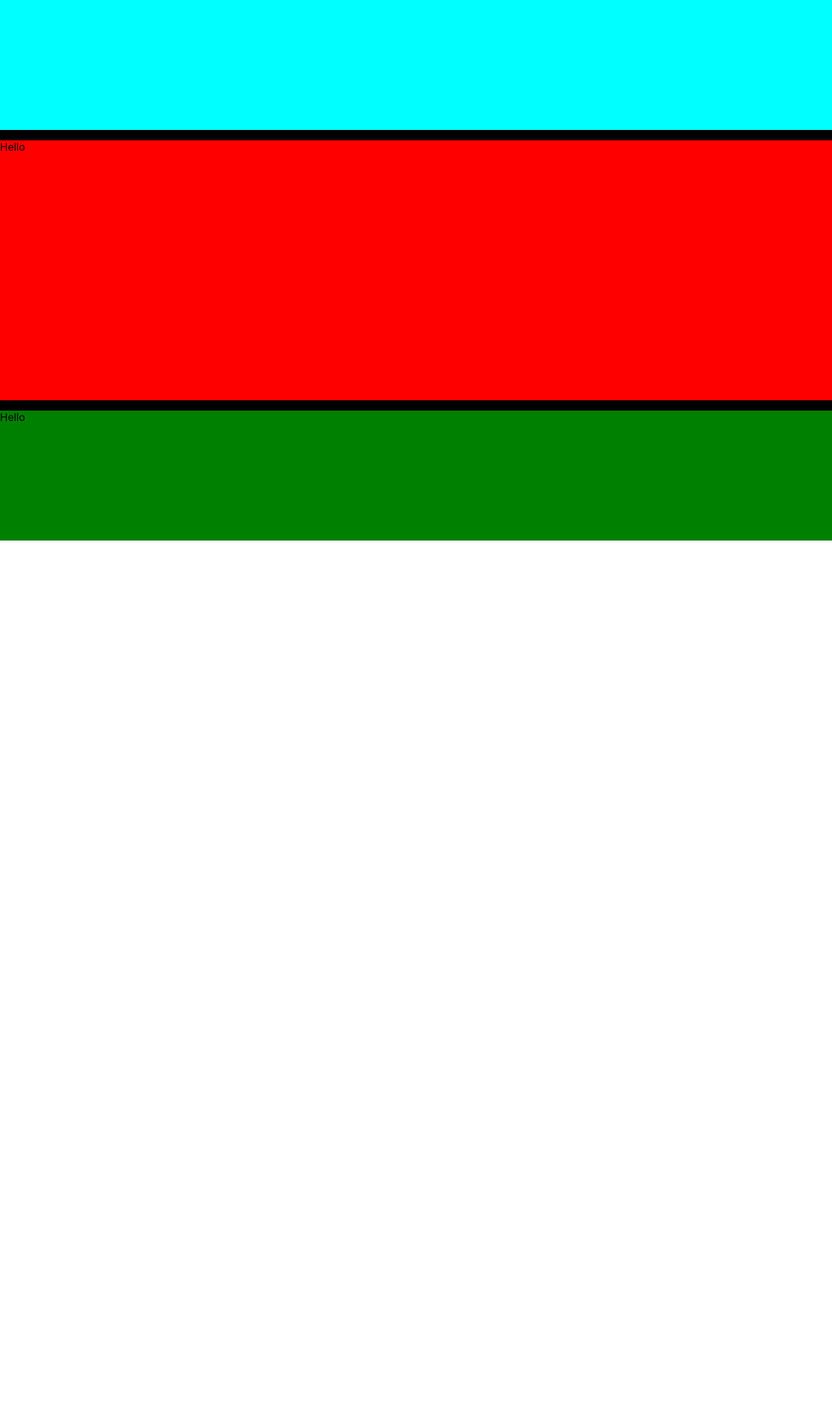
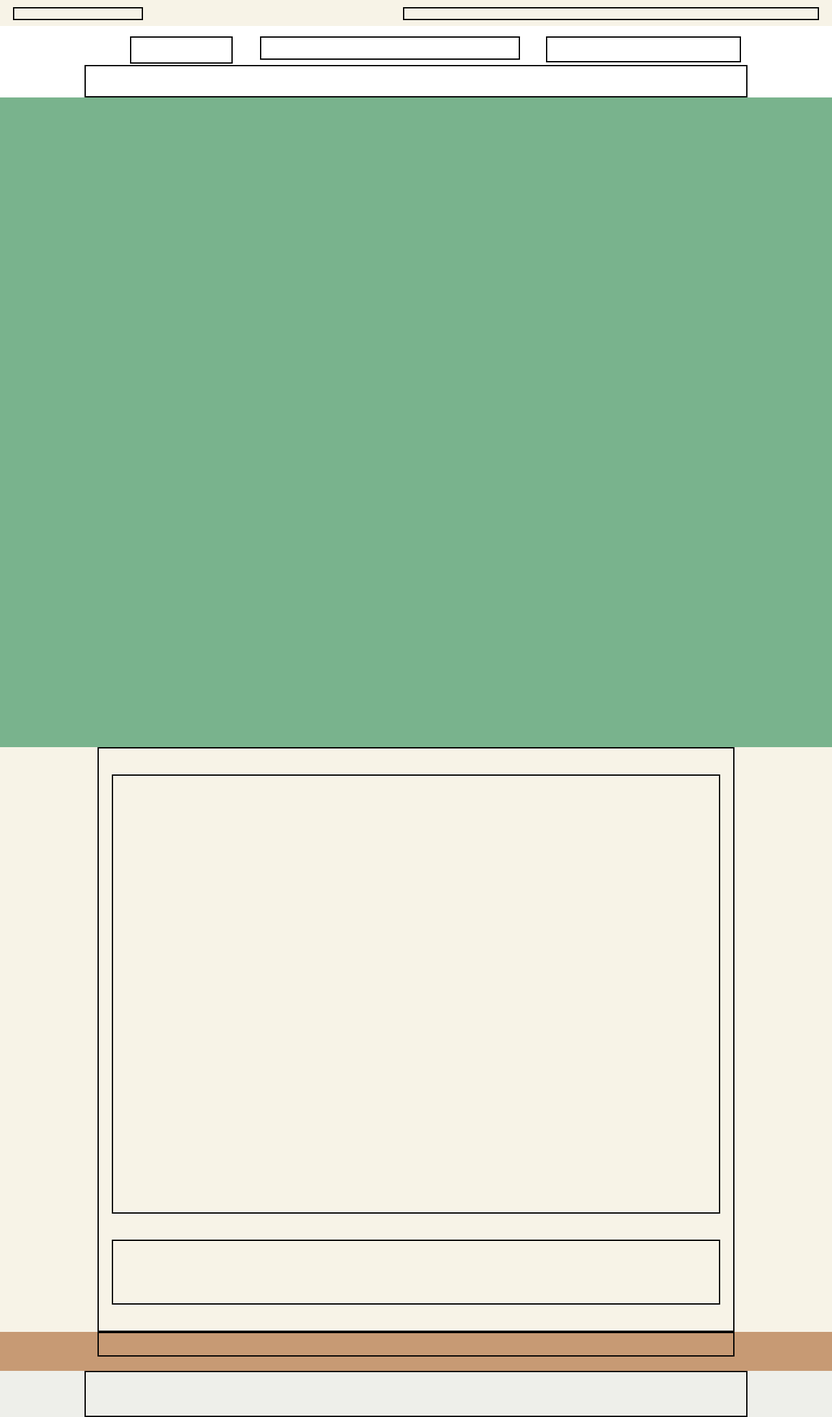
Before and after one commit to yuya-ka/satohuru-app, a React (Create React App) app: page / in a window 1280 px wide. Shown: the whole page at 65% size. Before the commit the page ends 832 px from the top, so only its background shows below. Built offline with nearby package versions, Linux system fonts and the light colour scheme.

Commit message:
12/6 ヘッダー/フッター

```diff
--- a/public/index.html
+++ b/public/index.html
@@ -1,5 +1,5 @@
 <!DOCTYPE html>
-<html lang="en">
+<html lang="ja">
   <head>
     <meta charset="utf-8" />
     <link rel="icon" href="%PUBLIC_URL%/favicon.ico" />
--- a/src/App.css
+++ b/src/App.css
@@ -1,6 +1,6 @@
 .app {
   height: 100%;
   width: 100%;
-  background-color: black;
+  /* background-color: black; */
   margin: 0;
 }
--- a/src/App.jsx
+++ b/src/App.jsx
@@ -4,57 +4,49 @@ import Header from './Header.jsx';
 import Main from './Main.jsx';
 import Footer from './Footer.jsx';
 
-import styled from "styled-components";
+// import styled from "styled-components";
 
 
 /* ---------------- css ---------------- */
-const StyledHeader = styled.header`
-  height: 200px;
-  width: auto;
-  background-color: aqua;
-  margin: 0;
-  .header-top {
-    height: 100%;
-    width: 50%;
-    background-color: black;
-  }
-`;
-console.log(StyledHeader);
-const StyledMain = styled.main`
-  height: 400px;
-  width: auto;
-  background-color: red;
-  margin: 0;
-`;
-const StyledFooter = styled.footer`
-  height: 200px;
-  width: auto;
-  background-color: green;
-`;
+// const StyledHeader = styled.header`
+//   height: 200px;
+//   width: auto;
+//   background-color: aqua;
+//   margin: 0;
+//   .header-top {
+//     height: 100%;
+//     width: 50%;
+//     background-color: black;
+//   }
+// `;
+// console.log(StyledHeader);
+// const StyledMain = styled.main`
+//   height: 400px;
+//   width: auto;
+//   background-color: red;
+//   margin: 0;
+// `;
+// const StyledFooter = styled.footer`
+//   height: 200px;
+//   width: auto;
+//   background-color: green;
+// `;
 
 /* ---------------- jsx ---------------- */
 const App = () => {
   return (
     <>
-    <div className="app">
+    <div className='app'>
+      <div className='header'>
+        <Header />
+      </div>
 
-      {/* <div className='header'> */}
-        <StyledHeader>
-        <Header />
-        </StyledHeader>
-      {/* </div> */}
-
-      {/* <div className='main'> */}
-        <StyledMain>
+      <div className='main'>
         <Main />
-        </StyledMain>
-      {/* </div> */}
-      {/* <div className='footer'> */}
-        <StyledFooter>
+      </div>
+      <div className='footer'>
         <Footer />
-        </StyledFooter>
-      {/* </div> */}
-
+      </div>
     </div>
     </>
   );
--- a/src/Footer.jsx
+++ b/src/Footer.jsx
@@ -1,8 +1,29 @@
+import './style/footer.css';
+
 const Footer = () => {
   return (
-    <div className="footer">
-      <p>Hello</p>
-    </div>
+    <footer className='footer'>
+      <div className='footer-top'>
+        <div className='footer-top-content'>
+          <div className='footer-top-content-first'></div>
+          <div className='footer-top-content-last'></div>
+        </div>
+      </div>
+      <div className='footer-center'>
+        <div className='footer-center-content'>
+          <div className='footer-center-content-list'>
+
+          </div>
+        </div>
+      </div>
+      <div className='footer-bottom'>
+        <div className='footer-bottom-content'>
+          <div className='footer-bottom-content-logo'></div>
+          <div className='footer-bottom-content-copy'></div>
+        </div>
+
+      </div>
+    </footer>
   );
 }
 
--- a/src/Header.jsx
+++ b/src/Header.jsx
@@ -1,14 +1,20 @@
+import './style/header.css';
 
 const Header = () => {
   return (
-    <div className="header">
-      <div className="header-top">
+    <header className='header'>
+      <div className='header-top'>
+        <p className='header-top-tagline'></p>
+        <ul className='header-top-nav'></ul>
       </div>
-      <div className="header-center">
+      <div className='header-center'>
+        <div className='header-center-logo'></div>
+        <div className='header-center-search'></div>
+        <div className='header-center-nav'></div>
       </div>
-      <div className="header-bottom">
+      <div className='header-bottom'>
       </div>
-    </div>
+    </header>
   );
 }
 
--- a/src/Main.jsx
+++ b/src/Main.jsx
@@ -1,7 +1,14 @@
+import './style/main.css';
+
 const Main = () => {
   return (
     <div className="main">
-      <p>Hello</p>
+      <div className="main-top">
+      </div>
+      <div className="main-center">
+      </div>
+      <div className="main-bottom">
+      </div>
     </div>
   );
 }
--- a/src/index.js
+++ b/src/index.js
@@ -8,7 +8,7 @@ import reportWebVitals from './reportWebVitals';
 const root = ReactDOM.createRoot(document.getElementById('root'));
 root.render(<App />);
 
-
+console.log(root);
 // If you want to start measuring performance in your app, pass a function
 // to log results (for example: reportWebVitals(console.log))
 // or send to an analytics endpoint. Learn more: https://bit.ly/CRA-vitals
--- /dev/null
+++ b/src/style/footer.css
@@ -0,0 +1,89 @@
+.footer {
+  min-width: 1020px;
+  margin: 0;
+  padding: 0;
+  width: auto;
+  height: auto;
+  position: relative;
+  z-index: 400;
+}
+/* ---------------- top ---------------- */
+.footer .footer-top {
+  margin: 0;
+  padding: 0;
+  background-color: #f7f3e7;
+  min-width: 1020px;
+}
+.footer .footer-top .footer-top-content {
+  width: 980px;
+  margin: 0 auto;
+  padding: 40px 20px;
+  box-sizing: border-box;
+  border: solid 2px black;
+}
+.footer .footer-top .footer-top-content .footer-top-content-first {
+  height: 676.4px;
+  margin: 0;
+  padding: 0;
+  box-sizing: border-box;
+  border: solid 2px black;
+}
+.footer .footer-top .footer-top-content .footer-top-content-last {
+  position: relative;
+  margin-top: 40px;
+  box-sizing: border-box;
+  border: solid 2px black;
+  height: 100px;
+}
+/* ---------------- center ---------------- */
+.footer .footer-center {
+  min-width: 1020px;
+  margin: 0;
+  padding: 0;
+  line-height: 1.7;
+  height: 60px;
+  background-color: #c79a74;
+}
+.footer .footer-center .footer-center-content {
+  width: 980px;
+  height: 37.8px;
+  margin: 0 auto;
+  padding: 21px 20px 0;
+  box-sizing: border-box;
+  border: solid 2px black;
+}
+/* ---------------- bottom ---------------- */
+.footer .footer-bottom {
+  position: relative;
+  width: 100%;
+  height: 71px;
+  background-color: #eeefea;
+  min-width: 1020px;
+  margin: 0;
+  padding: 0;
+  line-height: 1.7;
+}
+.footer .footer-bottom .footer-bottom-content {
+  width: 1020px;
+  height: 71px;
+  margin: 0 auto;
+  box-sizing: border-box;
+  border: solid 2px black;
+}
+/* .footer .footer-bottom .footer-bottom-content .footer-bottom-content-logo {
+  display: block;
+  position: absolute;
+  left: 20px;
+  top: 19px;
+  opacity: 1!important;
+  box-sizing: border-box;
+  border: solid 2px black;
+}
+.footer .footer-bottom .footer-bottom-content .footer-bottom-content-copy {
+  position: absolute;
+  right: 20px;
+  top: 27px;
+  line-height: 1.4;
+  box-sizing: border-box;
+  border: solid 2px black;
+} */
--- /dev/null
+++ b/src/style/header.css
@@ -0,0 +1,102 @@
+.header {
+  min-width: 1020px;
+  margin: 0;
+  padding: 0;
+  width: auto;
+  height: auto;
+  position: relative;
+}
+/* ---------------- top ---------------- */
+.header .header-top {
+  margin: 0;
+  padding: 0;
+  width: 100%;
+  height: 40px;
+  background-color: #f7f3e7;
+  display: block;
+}
+.header .header-top .header-top-tagline {
+  margin: 0;
+  padding: 0;
+  width: 200px;
+  height: 20px;
+  position: absolute;
+  box-sizing: border-box;
+  border: solid 2px black;
+  left: 20px;
+  top: 11px;
+  line-height: 1.4;
+}
+.header .header-top .header-top-nav {
+  margin: 0;
+  padding: 0;
+  width: 50%;
+  height: 20px;
+  list-style: none;
+  position: absolute;
+  box-sizing: border-box;
+  border: solid 2px black;
+  right: 20px;
+  top: 11px;
+  line-height: 1.4;
+}
+/* ---------------- center ---------------- */
+.header .header-center {
+  margin: 0, auto;
+  padding: 0;
+  width: 100%;
+  height: 60px;
+  background-color: #fff;
+  display: block;
+  position: relative;
+}
+.header .header-center .header-center-logo {
+  margin: 0;
+  padding: 0;
+  width: 158px;
+  height: 42px;
+  box-sizing: border-box;
+  border: solid 2px black;
+  position: absolute;
+  top: 16px;
+  left: 200px;
+}
+.header .header-center .header-center-search {
+  margin: 0;
+  padding: 0;
+  width: 400px;
+  height: 36px;
+  box-sizing: border-box;
+  border: solid 2px black;
+  position: absolute;
+  left: 400px;
+  top: 16px;
+}
+.header .header-center .header-center-nav {
+  margin: 0;
+  padding: 0;
+  width: 300px;
+  height: 40px;
+  box-sizing: border-box;
+  border: solid 2px black;
+  position: absolute;
+  left: 840px;
+  top: 16px;
+}
+/* ---------------- bottom ---------------- */
+.header .header-bottom {
+  min-width: 1020px;
+  color: #000;
+  line-height: 1.7;
+  display: block;
+  position: relative;
+  width: 1020px;
+  height: 50px;
+  z-index: 500;
+  margin: 0 auto;
+  -webkit-box-sizing: border-box;
+  box-sizing: border-box;
+  border: solid 2px black;
+  padding: 0 20px 10px;
+  background-color: #fff!important;
+}
--- /dev/null
+++ b/src/style/main.css
@@ -0,0 +1,21 @@
+.main {
+  min-width: 1020px;
+  margin: 0;
+  padding: 0;
+  width: auto;
+  height: 1000px;
+  background-color: rgb(121, 179, 141);
+}
+
+.main .main-top {
+  width: 100%;
+  height: 0;
+}
+.main .main-center {
+  width: 100%;
+  height: 0;
+}
+.main .main-bottom {
+  width: 100%;
+  height: 0;
+}
```
